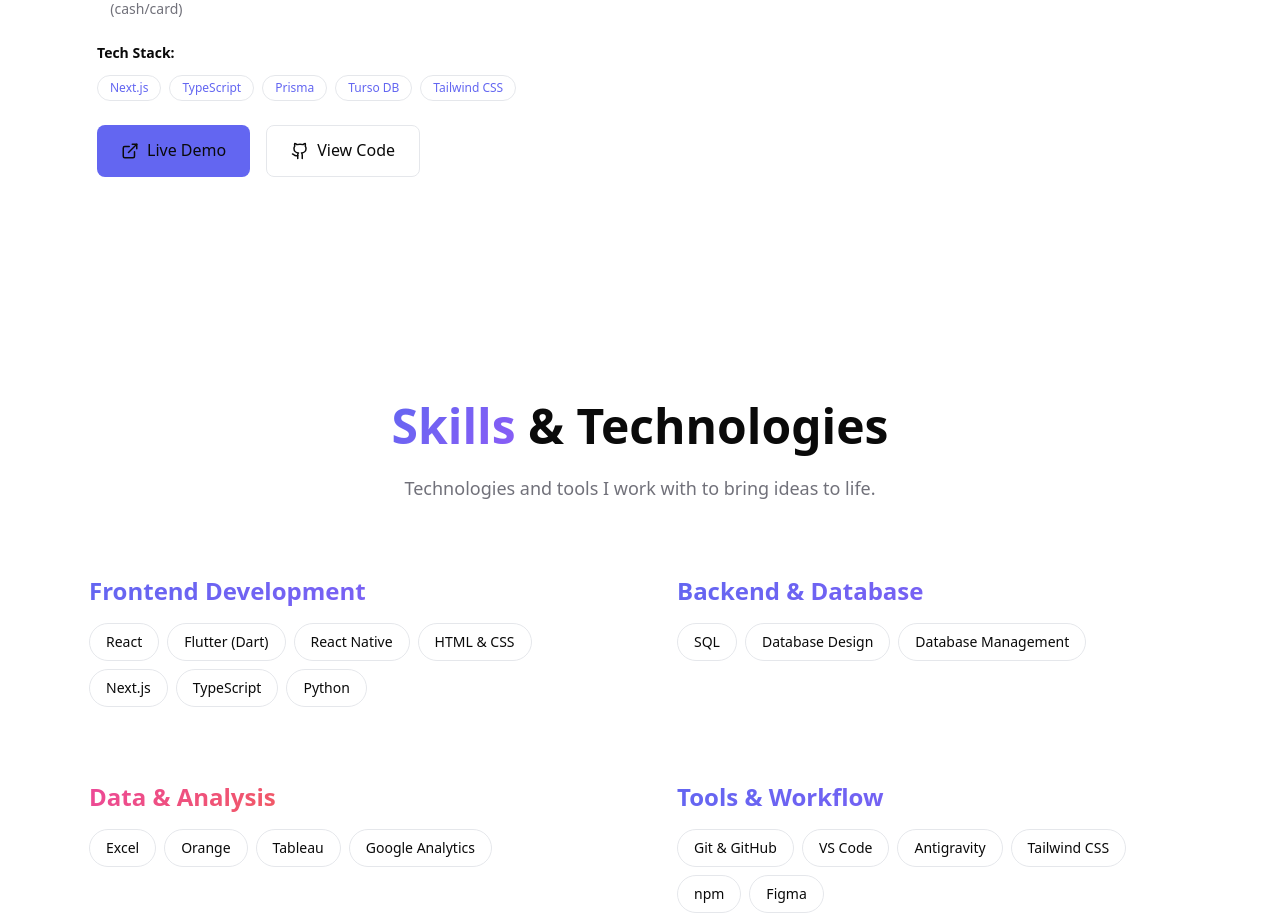
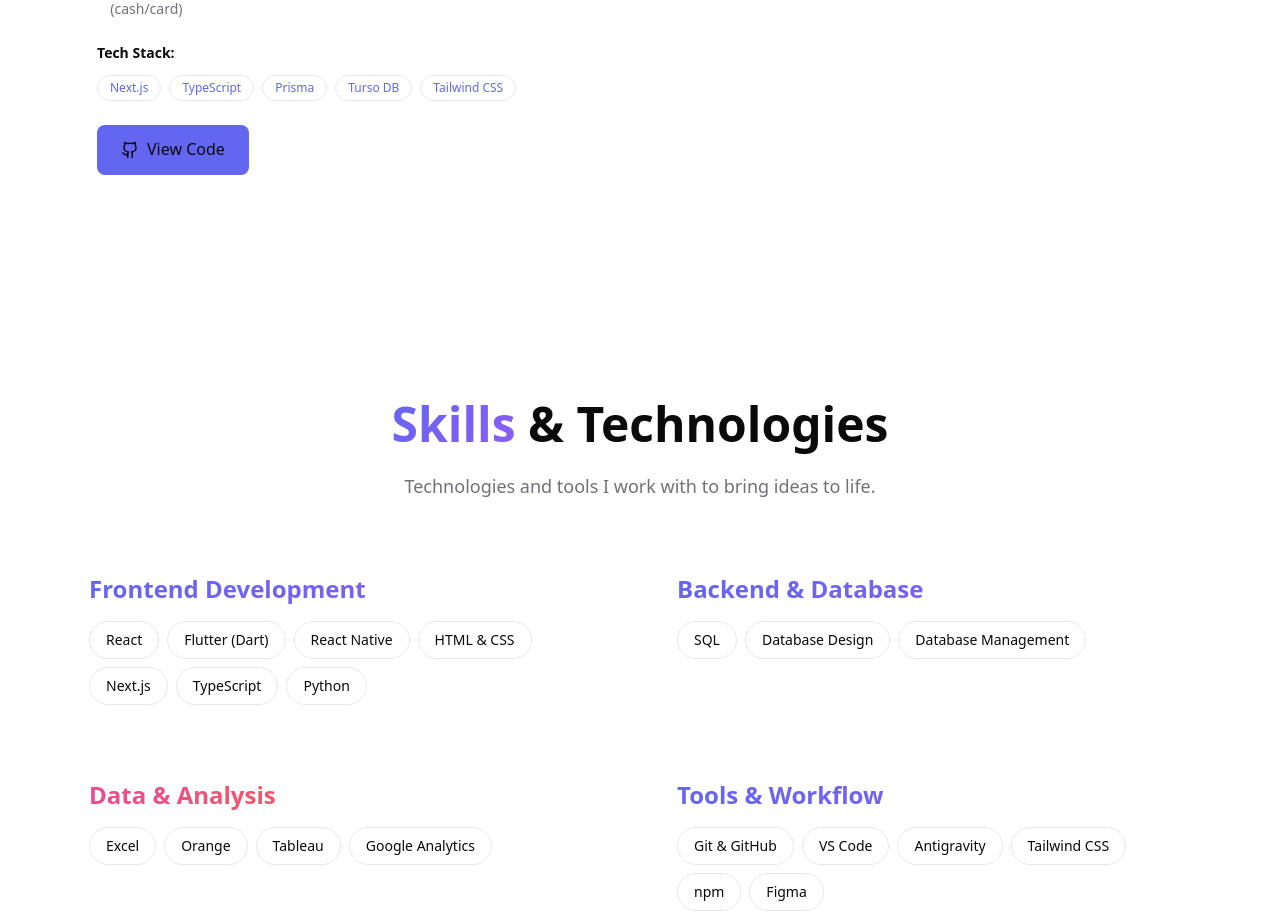
Before and after one commit to Nut-Phitsavath/portfolio, a Next.js app: page / in a window 1280 px wide. Shown: the part 1907-2829 px from the top of the page. Built offline with nearby package versions, Linux system fonts and the light colour scheme.

Commit message:
Remove live demo link (trial hosting retired), keep GitHub link only

```diff
--- a/components/Projects.tsx
+++ b/components/Projects.tsx
@@ -1,7 +1,7 @@
 'use client';
 
 import { motion } from 'framer-motion';
-import { ExternalLink, Github } from 'lucide-react';
+import { Github } from 'lucide-react';
 
 export default function Projects() {
     const projects = [
@@ -9,8 +9,7 @@
             title: "AI-Powered Smart POS System",
             description: "A POS system for hardware stores. Handles sales, inventory, and customer orders. Integrated AI to recommend products based on items in the cart, and helps analyze sales and recommend actions on the dashboard.",
             techStack: ["Next.js", "TypeScript", "Prisma", "Turso DB", "Tailwind CSS"],
-            liveUrl: "https://ai-integrated-pos-system-production.up.railway.app", // Replace with your actual Railway URL
-            githubUrl: "https://github.com/Nut-Phitsavath/ai-integrated-pos-system", // Replace with your actual GitHub URL
+            githubUrl: "https://github.com/Nut-Phitsavath/ai-integrated-pos-system",
             gradient: "from-blue-500 to-purple-600",
             features: [
                 "Manage inventory and stock levels",
@@ -94,19 +93,10 @@
                                 {/* Links */}
                                 <div className="flex gap-4">
                                     <a
-                                        href={project.liveUrl}
+                                        href={project.githubUrl}
                                         target="_blank"
                                         rel="noopener noreferrer"
                                         className="flex items-center gap-2 px-6 py-3 rounded-lg bg-primary text-primary-foreground hover:bg-primary/90 transition-colors font-medium"
-                                    >
-                                        <ExternalLink size={18} />
-                                        Live Demo
-                                    </a>
-                                    <a
-                                        href={project.githubUrl}
-                                        target="_blank"
-                                        rel="noopener noreferrer"
-                                        className="flex items-center gap-2 px-6 py-3 rounded-lg border border-primary/20 hover:bg-primary/10 transition-colors font-medium"
                                     >
                                         <Github size={18} />
                                         View Code
```
